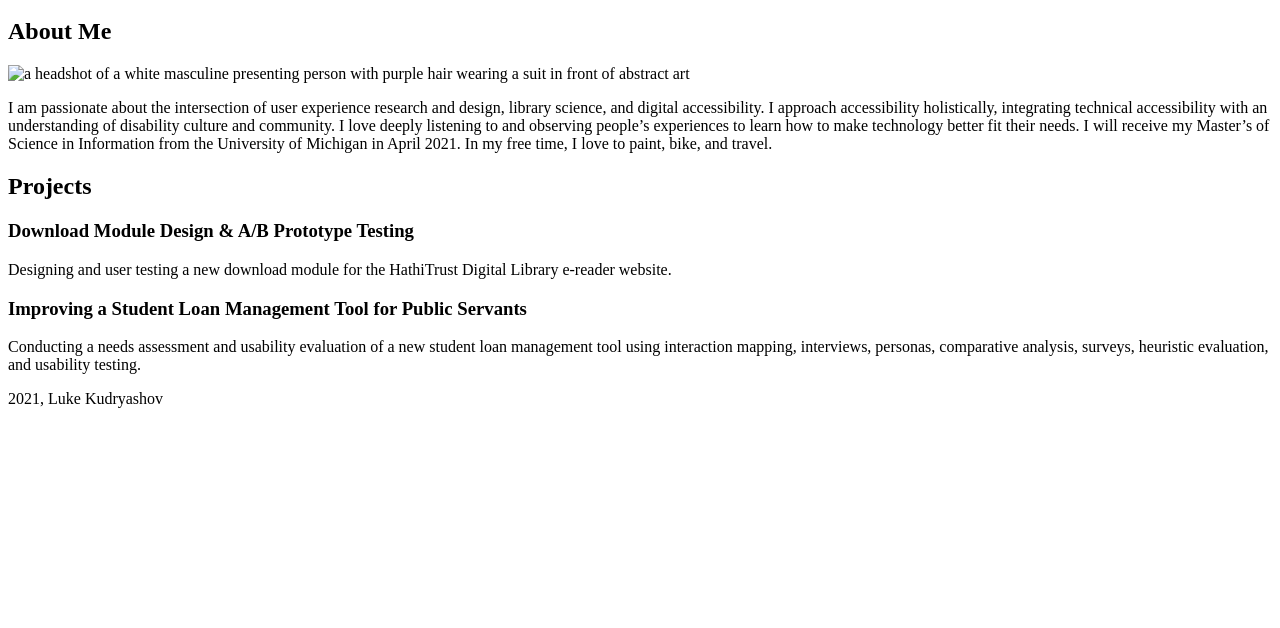
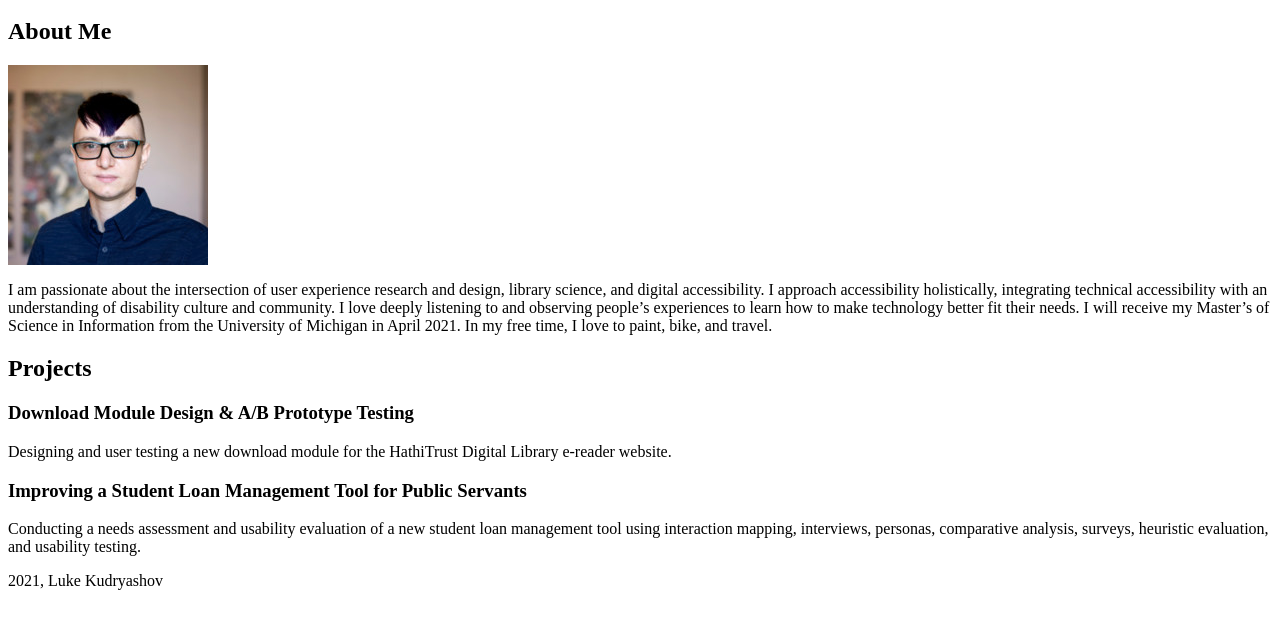
Before and after one commit to lkudr/579ps1, a plain HTML site: page ps1.html in a window 1280 px wide. Shown: the part 48-676 px from the top of the page. Drawn offline with Linux system fonts and the light colour scheme.

Commit message:
Add files via upload

```diff
--- a/ps1.html
+++ b/ps1.html
@@ -4,7 +4,7 @@
   </header>
   <body>
       <h2>About Me</h2>
-        <img src="/headshot.jpeg" alt="a headshot of a white masculine presenting person with purple hair wearing a suit in front of abstract art">
+        <img src="headshot.jpeg" alt="a headshot of a white masculine presenting person with purple hair wearing a suit in front of abstract art">
         <p>I am passionate about the intersection of user experience research and design, library science, and digital accessibility. I approach accessibility holistically, integrating technical accessibility with an understanding of disability culture and community. I love deeply listening to and observing people’s experiences to learn how to make technology better fit their needs. I will receive my Master’s of Science in Information from the University of Michigan in April 2021. In my free time, I love to paint, bike, and travel.</p>
         <h2>Projects</h2>
           <h3>Download Module Design & A/B Prototype Testing</h3>
```
Also changed, not shown: headshot.jpeg (added).
